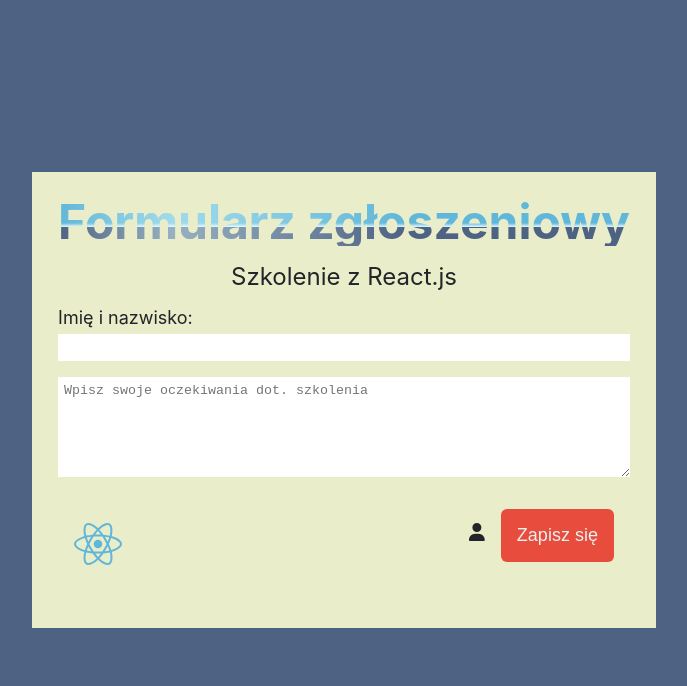
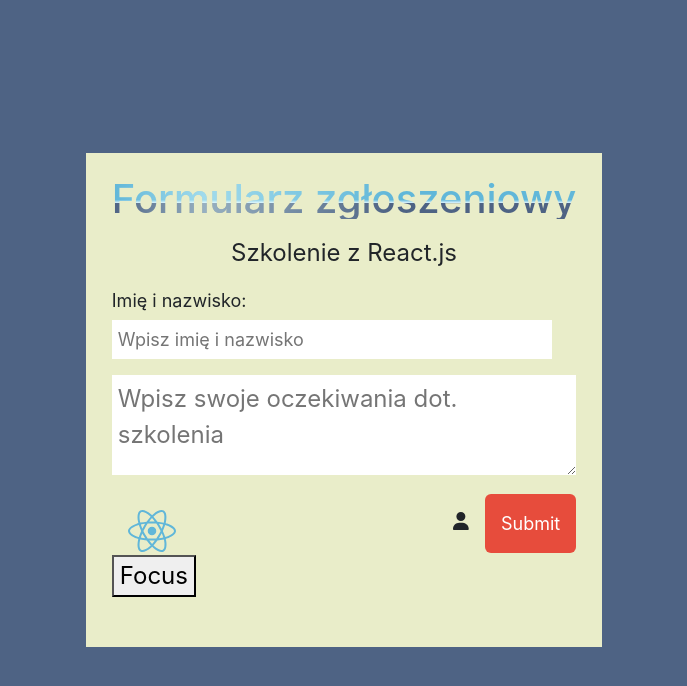
Before and after one commit to joannaMakarewicz/active-form, a React (Create React App) app: page / in a window 1280 px wide. Shown: the top 686 px of the page, without its empty margins (296-983 px from the left). Built offline with nearby package versions, Linux system fonts and the light colour scheme.

Commit message:
Confirmation page & routes

```diff
--- a/package.json
+++ b/package.json
@@ -12,9 +12,11 @@
     "@testing-library/jest-dom": "^5.16.5",
     "@testing-library/react": "^13.4.0",
     "@testing-library/user-event": "^13.5.0",
+    "bootstrap": "^5.2.3",
     "gh-pages": "^4.0.0",
     "react": "^18.2.0",
     "react-dom": "^18.2.0",
+    "react-router-dom": "^6.10.0",
     "react-scripts": "5.0.1",
     "sass": "^1.57.1",
     "web-vitals": "^2.1.4"
--- a/src/App.js
+++ b/src/App.js
@@ -1,11 +1,18 @@
+import { BrowserRouter as Router, Routes, Route, Navigate } from 'react-router-dom';
 import "./App.scss";
-
-import Home from "./pages/Home";
+import Home from './pages/Home';
+import Confirmation from './pages/Confirmation'
 
 function App() {
-  return (
-<Home/>
-  );
+  return <>
+  <Router>
+    <Routes>
+      <Route path="/" element={<Home/>}/>
+      <Route path="/active-form" element={<Navigate to='/'/>}/>
+      <Route path="/done" element={<Confirmation/>}/>
+    </Routes>
+  </Router>
+  </>
 }
 
 export default App;
--- a/src/App.scss
+++ b/src/App.scss
@@ -1,7 +1,6 @@
 body {
   background-color: rgb(78, 99, 132);
 }
-
 
 #root {
   align-items: center;
@@ -22,16 +21,30 @@ body {
 .button {
   align-items: center;
   display: flex;
-  justify-content:space-between;
+  justify-content: space-between;
   margin: 16px 0 0 0;
   &__brand {
-    color:rgb(97, 183, 217);
-    margin:16px 16px 0;
+    color: rgb(97, 183, 217);
+    margin: 16px 16px 0;
+  }
+  &__submit {
+    border: 0;
+    border-radius: 6px;
+    background-color: #e74c3c;
+    color:#FFF;
+    font-size: 18px;
+    margin: 0 0 0 16px;
+    padding: 16px;
   }
 }
 
 .form {
+  margin: 0;
+}
+
+.main {
   background-color: #e9edc9;
+  margin: 0;
   min-width: 70vw;
   padding: 26px;
   @media screen and (min-width: 1024px) {
@@ -42,24 +55,34 @@ body {
 .header {
   text-align: center;
   &__heading {
-      background: linear-gradient(to right, rgba(255, 215, 255, 0) 0%, rgba(225, 255, 255, 0.5) 20%, rgba(255, 255, 255, 0) 61%), linear-gradient(rgb(97, 183, 217) 52%, rgb(224, 246, 255) 60%, rgb(78, 99, 132) 61%);
+    background: linear-gradient(
+        to right,
+        rgba(255, 215, 255, 0) 0%,
+        rgba(225, 255, 255, 0.5) 20%,
+        rgba(255, 255, 255, 0) 61%
+      ),
+      linear-gradient(
+        rgb(97, 183, 217) 52%,
+        rgb(224, 246, 255) 60%,
+        rgb(78, 99, 132) 61%
+      );
     background-clip: text;
     line-height: 1;
-      margin:0 0 16px 0;
+    margin: 0 0 16px 0;
     -webkit-background-clip: text;
     -webkit-text-fill-color: transparent;
   }
-    &__content  {
-      margin:0;
+  &__content {
+    margin: 0;
   }
 }
 .input {
   margin: 16px 0;
   &__area {
-    border:0;
+    border: 0;
     outline: 0;
     margin-top: 6px;
-    padding:6px;
+    padding: 6px;
     width: 100%;
   }
   &__name {
@@ -67,10 +90,8 @@ body {
   }
 }
 
-
-
 .textarea {
-  border:0;
+  border: 0;
   min-height: 100px;
   outline: 0;
   padding: 6px;
--- a/src/components/Button/Button.js
+++ b/src/components/Button/Button.js
@@ -6,24 +6,14 @@ import { fab } from "@fortawesome/free-brands-svg-icons";
 
 library.add(fab, faUser);
 
-function Button({ label, bgColor, color }) {
+function Button({ label, bgColor, color, sentItem }) {
 
-  const styles = {
-    background: bgColor,
-    border: 0,
-    borderRadius: 6,
-    color: color,
-    fontSize: 18,
-    margin: 16,
-    padding: 16,
-  };
-  const clickEvent = () => console.log('Udało się');
   return (
     <div className="button">
       <FontAwesomeIcon icon={["fab", "react"]} className="button__brand" size="2x" />
       <div>
         <FontAwesomeIcon icon="user" size="xs" />
-        <input type="submit" style={styles} onClick={clickEvent} value={label}/>
+        <input className="button__submit" type="submit" value={label}/>
       </div>
     </div>
   );
--- a/src/components/Form/Form.js
+++ b/src/components/Form/Form.js
@@ -1,21 +1,51 @@
-import React from "react";
+import React, { useState, useRef } from "react";
+import { useNavigate } from 'react-router-dom';
 import Input from "../Input";
 import Button from "../Button";
 import Textarea from "../Textarea";
+import SecondButton from "../SecondButton";
 
-const alizarin  = '#e74c3c';
-const pomegranate = '#c0392b';
-const clouds = '#ecf0f1';
-const silver = '#bdc3c7';
+function useInput(initialValue = "") {
+  const [value, setValue] = useState("");
 
-function Form () {
-    return (
-        <form>
-        <Input />
-        <Textarea />
-        <Button label="Zapisz się" bgColor={alizarin} color={clouds} />
-      </form>
-    )
-  }
+  const handleChange = (event) => {
+    setValue(event.target.value);
+  };
+
+  return [value, handleChange];
+}
+
+function Form() {
+  const navigate = useNavigate();
+  const [name, handleNameChange] = useInput("");
+  const nameInput = useRef();
+
+  const handleFocusClick = () => {
+    nameInput.current.focus();
+    nameInput.current.value = "Kowalski";
+    nameInput.current.style.border = "#f00 1px solid";
+  };
+  const handleSubmit = (event) => {
+    event.preventDefault();
+    console.log('udało się');
+    navigate('/done')
+  };
+  return (
+    <form onSubmit={handleSubmit}>
+      <div>
+        <Input
+          type="text"
+          ref={nameInput}
+          name="name"
+          placeholder="Surname"
+          onChange={handleNameChange}
+        />
+      </div>
+      <Textarea />
+      <Button />
+      <SecondButton onClick={handleFocusClick} />
+    </form>
+  );
+}
 
 export default Form;
--- a/src/components/Input/Input.js
+++ b/src/components/Input/Input.js
@@ -1,11 +1,17 @@
 import React from "react";
 
-function Input () {
-    return (
-        <div className="input">
-                <label className="input__name">Imię i nazwisko: <input className="input__area" type="text" required></input></label>
-        </div>
-    )
+
+
+function Input() {
+
+  return (
+    <div className="input">
+      <label className="input__name">
+        Imię i nazwisko:{" "}
+        <input className="input__area" type="text"  placeholder="Wpisz imię i nazwisko"></input>
+      </label>
+    </div>
+  );
 }
 
 export default Input;
--- /dev/null
+++ b/src/components/SecondButton/SecondButton.js
@@ -0,0 +1,9 @@
+import React from "react";
+
+function SecondButton () {
+    return (
+        <button type="button" >Focus</button>
+    )
+}
+
+export default SecondButton;
--- /dev/null
+++ b/src/components/SecondButton/index.js
@@ -0,0 +1,2 @@
+import SecondButton from "./SecondButton";
+export default SecondButton;
--- a/src/index.js
+++ b/src/index.js
@@ -1,5 +1,6 @@
 import React from 'react';
 import ReactDOM from 'react-dom/client';
+import 'bootstrap/dist/css/bootstrap.min.css';
 import './index.css';
 import App from './App';
 
--- a/src/pages/Confirmation.js
+++ b/src/pages/Confirmation.js
@@ -1,9 +1,24 @@
 import React from "react";
 
-function Confirmation () {
-    return (
-        <p>Hello</p>
-    )
+function Confirmation() {
+  return (
+    <div class="card">
+      <h5 class="card-header">Twoje zgłoszenie zostało wysłane!</h5>
+      <div class="card-body">
+        <h5 class="card-title">Przekazane dane:</h5>
+        <div className="card-text">
+        <ul class="list-group list-group-flush">
+          <li class="list-group-item">Imię i nazwisko:</li>
+          <li class="list-group-item">Twoje oczekiwania wobec szkolenia:</li>
+        </ul>
+        </div>
+
+        <a href="#" class="btn btn-primary">
+          Edytuj dane
+        </a>
+      </div>
+    </div>
+  );
 }
 
 export default Confirmation;
--- a/src/pages/Home.js
+++ b/src/pages/Home.js
@@ -4,7 +4,7 @@ import Form from "../components/Form";
 
 function Home () {
     return (
-        <main className="form">
+        <main className="main">
         <Header />
         <Form />
       </main>
```
Also changed, not shown: src/components/Header/Header.js (+7 -8 lines), 1 other file (tests, documents, lock files or other folders). Lines whose indentation alone changed are shown as unchanged.
